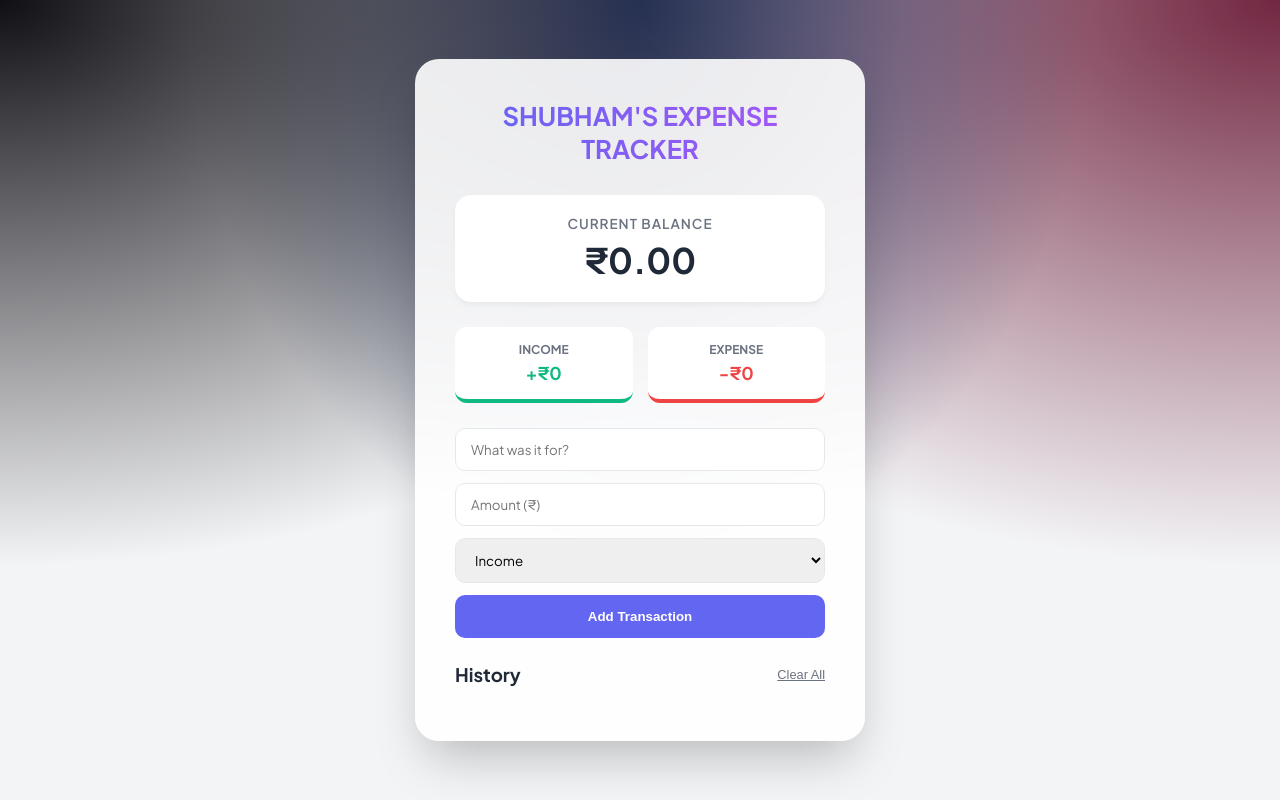
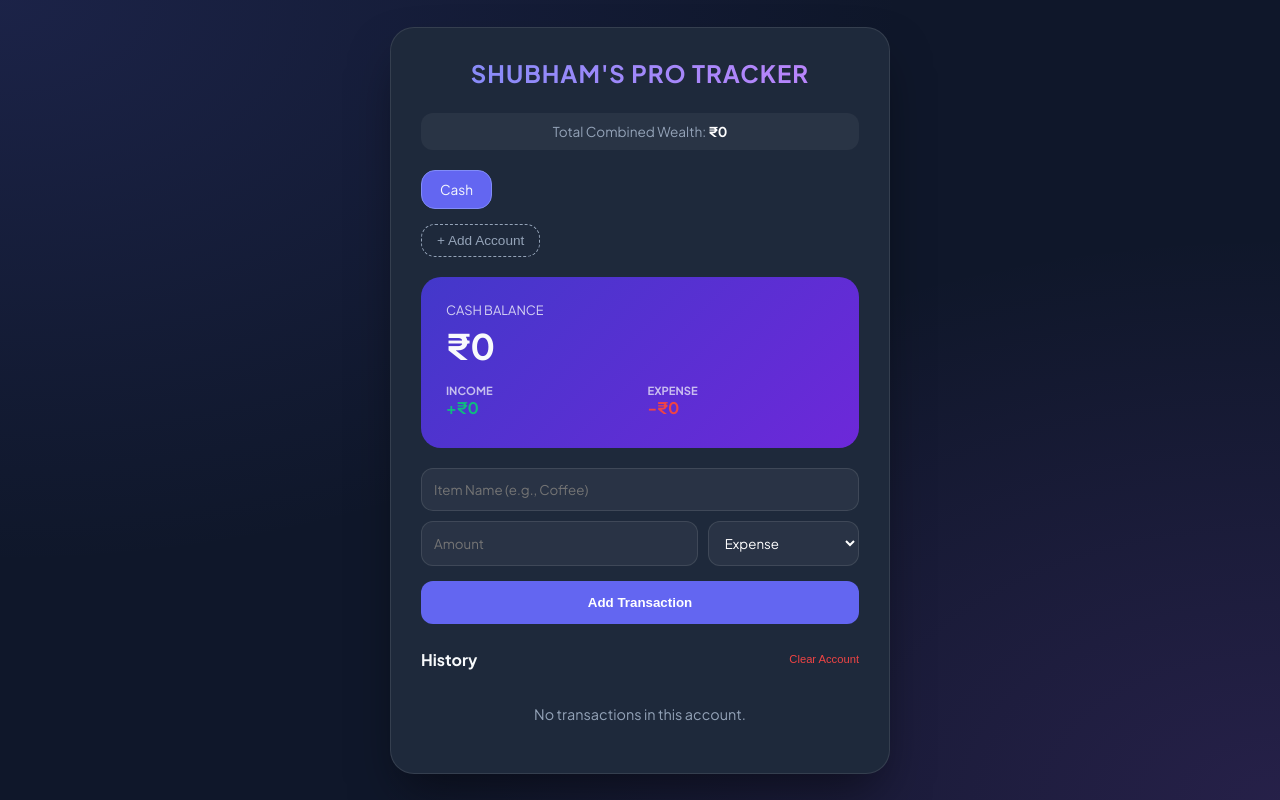
Before and after one commit to Shubham2006-tech/Expence-Tracker, a plain HTML site: page index.html in a window 1280 px wide. Drawn offline with Linux system fonts and the light colour scheme.

Commit message:
Refactor expense tracker to pro version with new styles

```diff
--- a/index.html
+++ b/index.html
@@ -3,299 +3,332 @@
 <head>
     <meta charset="UTF-8">
     <meta name="viewport" content="width=device-width, initial-scale=1.0">
-    <title>Shubham's Expense Tracker</title>
+    <title>Shubham's Pro Expense Tracker</title>
     <link href="https://fonts.googleapis.com/css2?family=Plus+Jakarta+Sans:wght@400;500;600;700&display=swap" rel="stylesheet">
     <style>
         :root {
             --primary: #6366f1;
+            --primary-light: #818cf8;
             --success: #10b981;
             --danger: #ef4444;
-            --bg: #f3f4f6;
-            --card: #ffffff;
-            --text-main: #1f2937;
-            --text-muted: #6b7280;
+            --dark-bg: #0f172a;
+            --card-bg: #1e293b;
+            --text-main: #f8fafc;
+            --text-muted: #94a3b8;
         }
 
-        * {
-            box-sizing: border-box;
-            margin: 0;
-            padding: 0;
-        }
+        * { box-sizing: border-box; margin: 0; padding: 0; }
 
         body {
             font-family: 'Plus Jakarta Sans', sans-serif;
-            background-color: var(--bg);
-            background-image: radial-gradient(at 0% 0%, hsla(253,16%,7%,1) 0, transparent 50%),
-                              radial-gradient(at 50% 0%, hsla(225,39%,30%,1) 0, transparent 50%),
-                              radial-gradient(at 100% 0%, hsla(339,49%,30%,1) 0, transparent 50%);
-            height: 100vh;
+            background-color: var(--dark-bg);
+            background-image:
+                radial-gradient(at 0% 0%, rgba(99, 102, 241, 0.15) 0px, transparent 50%),
+                radial-gradient(at 100% 100%, rgba(168, 85, 247, 0.15) 0px, transparent 50%);
+            min-height: 100vh;
             display: flex;
             justify-content: center;
             align-items: center;
             color: var(--text-main);
+            padding: 20px;
         }
 
-        .container {
+        .app-container {
             width: 100%;
-            max-width: 450px;
-            background: rgba(255, 255, 255, 0.9);
-            backdrop-filter: blur(10px);
-            padding: 40px;
+            max-width: 500px;
+            background: var(--card-bg);
+            padding: 30px;
             border-radius: 24px;
-            box-shadow: 0 25px 50px -12px rgba(0, 0, 0, 0.25);
+            box-shadow: 0 25px 50px -12px rgba(0, 0, 0, 0.5);
+            border: 1px solid rgba(255, 255, 255, 0.1);
         }
 
         header {
             text-align: center;
-            margin-bottom: 30px;
+            margin-bottom: 25px;
         }
 
         header h1 {
-            font-size: 1.6rem;
-            font-weight: 700;
-            background: linear-gradient(to right, #6366f1, #a855f7);
+            font-size: 1.5rem;
+            letter-spacing: 1px;
+            background: linear-gradient(to right, #818cf8, #c084fc);
             -webkit-background-clip: text;
             -webkit-text-fill-color: transparent;
         }
 
-        .balance-card {
-            background: white;
-            padding: 20px;
-            border-radius: 16px;
+        /* Summary Bar */
+        .net-worth-bar {
+            background: rgba(255, 255, 255, 0.05);
+            padding: 10px;
+            border-radius: 12px;
             text-align: center;
-            box-shadow: 0 4px 6px -1px rgba(0, 0, 0, 0.05);
-            margin-bottom: 25px;
+            margin-bottom: 20px;
+            font-size: 0.85rem;
+            color: var(--text-muted);
         }
 
-        .balance-card p {
+        /* Account Switcher */
+        .account-scroll {
+            display: flex;
+            gap: 10px;
+            overflow-x: auto;
+            padding-bottom: 15px;
+            scrollbar-width: none;
+        }
+        .account-scroll::-webkit-scrollbar { display: none; }
+
+        .acc-tab {
+            padding: 10px 18px;
+            background: rgba(255, 255, 255, 0.05);
+            border-radius: 14px;
+            cursor: pointer;
+            white-space: nowrap;
             font-size: 0.85rem;
-            color: var(--text-muted);
-            text-transform: uppercase;
-            letter-spacing: 1px;
-            font-weight: 600;
+            border: 1px solid transparent;
+            transition: 0.3s;
+        }
+        .acc-tab.active {
+            background: var(--primary);
+            border-color: var(--primary-light);
         }
 
-        .balance-card h2 {
-            font-size: 2.2rem;
+        .btn-new-acc {
+            background: transparent;
+            border: 1px dashed var(--text-muted);
+            color: var(--text-muted);
+            padding: 8px 15px;
+            border-radius: 14px;
+            cursor: pointer;
+            font-size: 0.85rem;
+        }
+
+        /* Main Display */
+        .display-card {
+            background: linear-gradient(135deg, #4338ca 0%, #6d28d9 100%);
+            padding: 25px;
+            border-radius: 20px;
+            margin-bottom: 20px;
+            position: relative;
+            overflow: hidden;
+        }
+
+        .display-card p { font-size: 0.8rem; opacity: 0.8; text-transform: uppercase; margin-bottom: 5px; }
+        .display-card h2 { font-size: 2.2rem; margin-bottom: 15px; }
+
+        .stats-grid { display: grid; grid-template-columns: 1fr 1fr; gap: 15px; }
+        .stat-item h4 { font-size: 0.7rem; opacity: 0.7; }
+        .stat-item p { font-size: 1rem; font-weight: 700; opacity: 1; }
+
+        /* Form */
+        form { margin-bottom: 25px; }
+        .input-group { display: flex; flex-direction: column; gap: 10px; }
+        input, select {
+            background: rgba(255, 255, 255, 0.05);
+            border: 1px solid rgba(255, 255, 255, 0.1);
+            padding: 12px;
+            border-radius: 12px;
+            color: white;
+            outline: none;
+            font-family: inherit;
+        }
+        input:focus { border-color: var(--primary); }
+
+        .btn-submit {
+            background: var(--primary);
+            color: white;
+            border: none;
+            padding: 14px;
+            border-radius: 12px;
+            font-weight: 700;
+            cursor: pointer;
             margin-top: 5px;
         }
 
-        .stats-container {
-            display: grid;
-            grid-template-columns: 1fr 1fr;
-            gap: 15px;
-            margin-bottom: 25px;
-        }
-
-        .stat-box {
-            background: white;
-            padding: 15px;
+        /* History */
+        .history-section h3 { font-size: 1rem; margin-bottom: 15px; display: flex; justify-content: space-between; }
+        .history-list { list-style: none; max-height: 200px; overflow-y: auto; }
+        .history-item {
+            background: rgba(255, 255, 255, 0.03);
+            padding: 12px 15px;
             border-radius: 12px;
-            text-align: center;
-        }
-
-        .stat-box.income { border-bottom: 4px solid var(--success); }
-        .stat-box.expense { border-bottom: 4px solid var(--danger); }
-
-        .stat-box h4 { font-size: 0.75rem; color: var(--text-muted); }
-        .stat-box p { font-size: 1.1rem; font-weight: 700; margin-top: 5px; }
-        .text-success { color: var(--success); }
-        .text-danger { color: var(--danger); }
-
-        form input, form select {
-            width: 100%;
-            padding: 12px 15px;
-            margin-bottom: 12px;
-            border: 1px solid #e5e7eb;
-            border-radius: 10px;
-            font-family: inherit;
-            outline: none;
-            transition: 0.2s;
-        }
-
-        form input:focus { border-color: var(--primary); ring: 2px solid var(--primary); }
-
-        .btn-add {
-            width: 100%;
-            background: var(--primary);
-            color: white;
-            padding: 14px;
-            border: none;
-            border-radius: 10px;
-            font-weight: 600;
-            cursor: pointer;
-            transition: 0.3s;
-            margin-bottom: 25px;
-        }
-
-        .btn-add:hover { background: #4f46e5; transform: translateY(-1px); }
-
-        .history-header {
-            display: flex;
-            justify-content: space-between;
-            align-items: center;
-            margin-bottom: 15px;
-        }
-
-        .history-list {
-            list-style: none;
-            max-height: 200px;
-            overflow-y: auto;
-            padding-right: 5px;
-        }
-
-        .history-list::-webkit-scrollbar { width: 4px; }
-        .history-list::-webkit-scrollbar-thumb { background: #d1d5db; border-radius: 10px; }
-
-        .history-list li {
-            background: white;
-            padding: 12px 15px;
-            border-radius: 10px;
             margin-bottom: 8px;
             display: flex;
             justify-content: space-between;
             align-items: center;
-            border-left: 4px solid #ddd;
         }
+        .history-item.income { border-right: 4px solid var(--success); }
+        .history-item.expense { border-right: 4px solid var(--danger); }
 
-        .history-list li.income-item { border-left-color: var(--success); }
-        .history-list li.expense-item { border-left-color: var(--danger); }
+        .empty-state { text-align: center; color: var(--text-muted); padding: 20px; font-size: 0.9rem; }
 
-        .btn-clear {
-            background: transparent;
-            color: var(--text-muted);
-            border: none;
-            font-size: 0.8rem;
-            text-decoration: underline;
-            cursor: pointer;
+        /* Modal */
+        .modal {
+            display: none; position: fixed; top:0; left:0; width:100%; height:100%;
+            background: rgba(0,0,0,0.8); z-index: 100; justify-content: center; align-items: center;
         }
-
-        .btn-clear:hover { color: var(--danger); }
-
-        .item-name { font-weight: 500; }
-        .item-amt { font-weight: 700; }
+        .modal-content { background: var(--card-bg); padding: 30px; border-radius: 20px; width: 320px; text-align: center; }
     </style>
 </head>
 <body>
 
-    <div class="container">
+    <div class="app-container">
         <header>
-            <h1>SHUBHAM'S EXPENSE TRACKER</h1>
+            <h1>SHUBHAM'S PRO TRACKER</h1>
         </header>
 
-        <div class="balance-card">
-            <p>Current Balance</p>
-            <h2 id="total-balance">₹0.00</h2>
+        <div class="net-worth-bar">
+            Total Combined Wealth: <span id="total-wealth" style="color: white; font-weight: 700;">₹0</span>
         </div>
 
-        <div class="stats-container">
-            <div class="stat-box income">
-                <h4>INCOME</h4>
-                <p id="total-income" class="text-success">+₹0.00</p>
+        <div class="account-scroll" id="account-scroll">
             </div>
-            <div class="stat-box expense">
-                <h4>EXPENSE</h4>
-                <p id="total-expense" class="text-danger">-₹0.00</p>
+        <button class="btn-new-acc" onclick="toggleModal(true)">+ Add Account</button>
+
+        <div class="display-card" style="margin-top: 20px;">
+            <p id="curr-acc-label">Active Balance</p>
+            <h2 id="balance-val">₹0.00</h2>
+            <div class="stats-grid">
+                <div class="stat-item">
+                    <h4>INCOME</h4>
+                    <p id="inc-val" style="color: var(--success)">+₹0</p>
+                </div>
+                <div class="stat-item">
+                    <h4>EXPENSE</h4>
+                    <p id="exp-val" style="color: var(--danger)">-₹0</p>
+                </div>
             </div>
         </div>
 
-        <form id="expense-form">
-            <input type="text" id="desc" placeholder="What was it for?" required>
-            <input type="number" id="amt" placeholder="Amount (₹)" required>
-            <select id="trans-type">
-                <option value="income">Income</option>
-                <option value="expense">Expense</option>
-            </select>
-            <button type="submit" class="btn-add">Add Transaction</button>
+        <form id="tx-form">
+            <div class="input-group">
+                <input type="text" id="tx-name" placeholder="Item Name (e.g., Coffee)" required>
+                <div style="display: flex; gap: 10px;">
+                    <input type="number" id="tx-amount" placeholder="Amount" style="flex: 2;" required>
+                    <select id="tx-type" style="flex: 1;">
+                        <option value="expense">Expense</option>
+                        <option value="income">Income</option>
+                    </select>
+                </div>
+                <button type="submit" class="btn-submit">Add Transaction</button>
+            </div>
         </form>
 
-        <div class="history-header">
-            <h3>History</h3>
-            <button class="btn-clear" id="clear-all">Clear All</button>
+        <div class="history-section">
+            <h3>History <button onclick="clearCurrentAccount()" style="font-size: 0.7rem; background: none; border: none; color: var(--danger); cursor: pointer;">Clear Account</button></h3>
+            <ul id="history-list" class="history-list"></ul>
         </div>
+    </div>
 
-        <ul id="history-list" class="history-list">
-            </ul>
+    <div class="modal" id="acc-modal">
+        <div class="modal-content">
+            <h3 style="margin-bottom: 20px;">New Account Name</h3>
+            <input type="text" id="new-acc-input" placeholder="e.g., Bank, Wallet, Savings" style="width: 100%; margin-bottom: 15px;">
+            <button class="btn-submit" onclick="addAccount()" style="width: 100%;">Create Account</button>
+            <button onclick="toggleModal(false)" style="margin-top: 10px; background: none; border: none; color: var(--text-muted); cursor: pointer;">Cancel</button>
+        </div>
     </div>
 
     <script>
-        const balanceDisplay = document.getElementById('total-balance');
-        const incomeDisplay = document.getElementById('total-income');
-        const expenseDisplay = document.getElementById('total-expense');
-        const list = document.getElementById('history-list');
-        const form = document.getElementById('expense-form');
-        const descInput = document.getElementById('desc');
-        const amtInput = document.getElementById('amt');
-        const typeInput = document.getElementById('trans-type');
-        const clearBtn = document.getElementById('clear-all');
+        // Store data as: { "AccountName": [ {name, amount, type}, ... ] }
+        let storageData = JSON.parse(localStorage.getItem('shubham_v3')) || { "Cash": [] };
+        let activeAccount = Object.keys(storageData)[0];
 
-        // Initial Data from LocalStorage
-        let transactions = JSON.parse(localStorage.getItem('shubham_data')) || [];
+        const historyList = document.getElementById('history-list');
+        const accScroll = document.getElementById('account-scroll');
 
-        function updateUI() {
-            list.innerHTML = '';
+        function init() {
+            renderAccounts();
+            renderStats();
+            calculateWealth();
+        }
 
-            let total = 0;
-            let incomeTotal = 0;
-            let expenseTotal = 0;
+        function renderAccounts() {
+            accScroll.innerHTML = '';
+            Object.keys(storageData).forEach(acc => {
+                const div = document.createElement('div');
+                div.className = `acc-tab ${acc === activeAccount ? 'active' : ''}`;
+                div.innerText = acc;
+                div.onclick = () => { activeAccount = acc; init(); };
+                accScroll.appendChild(div);
+            });
+        }
 
-            transactions.forEach((transaction, index) => {
-                const isIncome = transaction.type === 'income';
-                const sign = isIncome ? '+' : '-';
+        function renderStats() {
+            const txs = storageData[activeAccount];
+            historyList.innerHTML = '';
 
-                // Calculate totals
-                if(isIncome) {
-                    incomeTotal += transaction.amount;
-                    total += transaction.amount;
+            let bal = 0, inc = 0, exp = 0;
+
+            if(txs.length === 0) {
+                historyList.innerHTML = '<div class="empty-state">No transactions in this account.</div>';
+            }
+
+            txs.forEach(t => {
+                if(t.type === 'income') {
+                    inc += t.amount;
+                    bal += t.amount;
                 } else {
-                    expenseTotal += transaction.amount;
-                    total -= transaction.amount;
+                    exp += t.amount;
+                    bal -= t.amount;
                 }
 
-                // Create List Item
                 const li = document.createElement('li');
-                li.classList.add(isIncome ? 'income-item' : 'expense-item');
-                li.innerHTML = `
-                    <span class="item-name">${transaction.name}</span>
-                    <span class="item-amt ${isIncome ? 'text-success' : 'text-danger'}">
-                        ${sign}₹${transaction.amount.toLocaleString()}
-                    </span>
-                `;
-                list.appendChild(li);
+                li.className = `history-item ${t.type}`;
+                li.innerHTML = `<span>${t.name}</span> <strong>${t.type === 'income' ? '+' : '-'}₹${t.amount.toLocaleString()}</strong>`;
+                historyList.appendChild(li);
             });
 
-            // Update Numbers
-            balanceDisplay.innerText = `₹${total.toLocaleString(undefined, {minimumFractionDigits: 2})}`;
-            incomeDisplay.innerText = `+₹${incomeTotal.toLocaleString()}`;
-            expenseDisplay.innerText = `-₹${expenseTotal.toLocaleString()}`;
+            document.getElementById('curr-acc-label').innerText = activeAccount + " Balance";
+            document.getElementById('balance-val').innerText = `₹${bal.toLocaleString()}`;
+            document.getElementById('inc-val').innerText = `+₹${inc.toLocaleString()}`;
+            document.getElementById('exp-val').innerText = `-₹${exp.toLocaleString()}`;
 
-            // Save to Storage
-            localStorage.setItem('shubham_data', JSON.stringify(transactions));
+            localStorage.setItem('shubham_v3', JSON.stringify(storageData));
         }
 
-        form.addEventListener('submit', (e) => {
+        function calculateWealth() {
+            let totalWealth = 0;
+            Object.values(storageData).forEach(accountTxs => {
+                accountTxs.forEach(t => {
+                    totalWealth += (t.type === 'income' ? t.amount : -t.amount);
+                });
+            });
+            document.getElementById('total-wealth').innerText = `₹${totalWealth.toLocaleString()}`;
+        }
+
+        document.getElementById('tx-form').onsubmit = (e) => {
             e.preventDefault();
+            const tx = {
+                name: document.getElementById('tx-name').value,
+                amount: parseFloat(document.getElementById('tx-amount').value),
+                type: document.getElementById('tx-type').value
+            };
+            storageData[activeAccount].push(tx);
+            document.getElementById('tx-form').reset();
+            init();
+        };
 
-            const newTransaction = {
-                name: descInput.value,
-                amount: parseFloat(amtInput.value),
-                type: typeInput.value
-            };
+        function toggleModal(show) { document.getElementById('acc-modal').style.display = show ? 'flex' : 'none'; }
 
-            transactions.push(newTransaction);
-            updateUI();
-            form.reset();
-        });
+        function addAccount() {
+            const name = document.getElementById('new-acc-input').value.trim();
+            if(name && !storageData[name]) {
+                storageData[name] = [];
+                activeAccount = name;
+                toggleModal(false);
+                document.getElementById('new-acc-input').value = '';
+                init();
+            }
+        }
 
-        clearBtn.addEventListener('click', () => {
-            if(confirm("Shubham, do you want to delete all transaction history?")) {
-                transactions = [];
-                updateUI();
+        function clearCurrentAccount() {
+            if(confirm(`Delete all data for ${activeAccount}?`)) {
+                storageData[activeAccount] = [];
+                init();
             }
-        });
+        }
 
-        // Initialize
-        updateUI();
+        init();
     </script>
 </body>
 </html>
```
